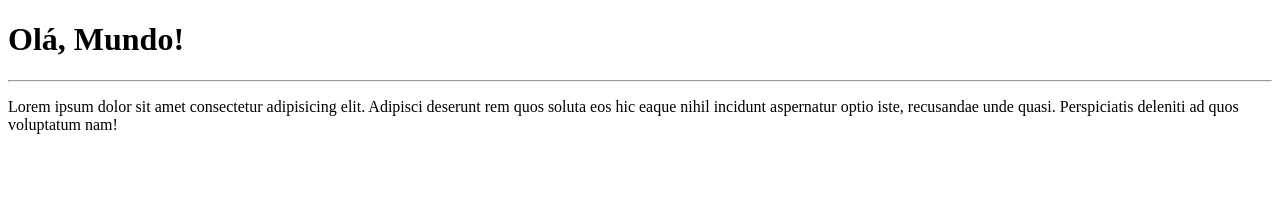
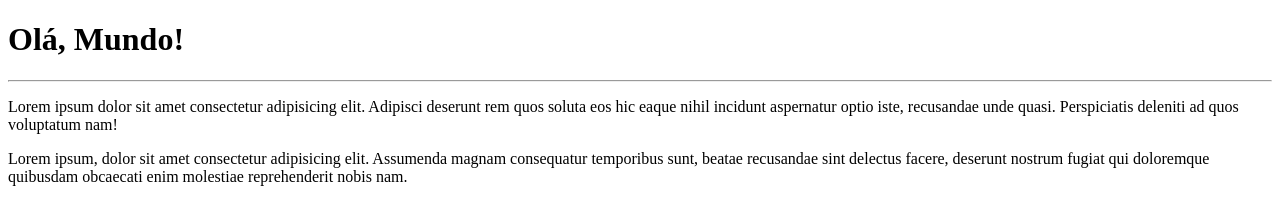
Before and after one commit to cgonzaga/Ola-Mundo, a plain HTML site: page site-exemplo/index.html in a window 1280 px wide. Drawn offline with Linux system fonts and the light colour scheme.

Commit message:
Atualizado o arquivo index.html
Foi criado um novo parágrafo

```diff
--- a/site-exemplo/index.html
+++ b/site-exemplo/index.html
@@ -13,5 +13,7 @@
 
     <p>Lorem ipsum dolor sit amet consectetur adipisicing elit. Adipisci deserunt rem quos soluta eos hic eaque nihil incidunt aspernatur optio iste, recusandae unde quasi. Perspiciatis deleniti ad quos voluptatum nam!</p>
 
+    <p>Lorem ipsum, dolor sit amet consectetur adipisicing elit. Assumenda magnam consequatur temporibus sunt, beatae recusandae sint delectus facere, deserunt nostrum fugiat qui doloremque quibusdam obcaecati enim molestiae reprehenderit nobis nam.</p>
+
 </body>
 </html>
```
